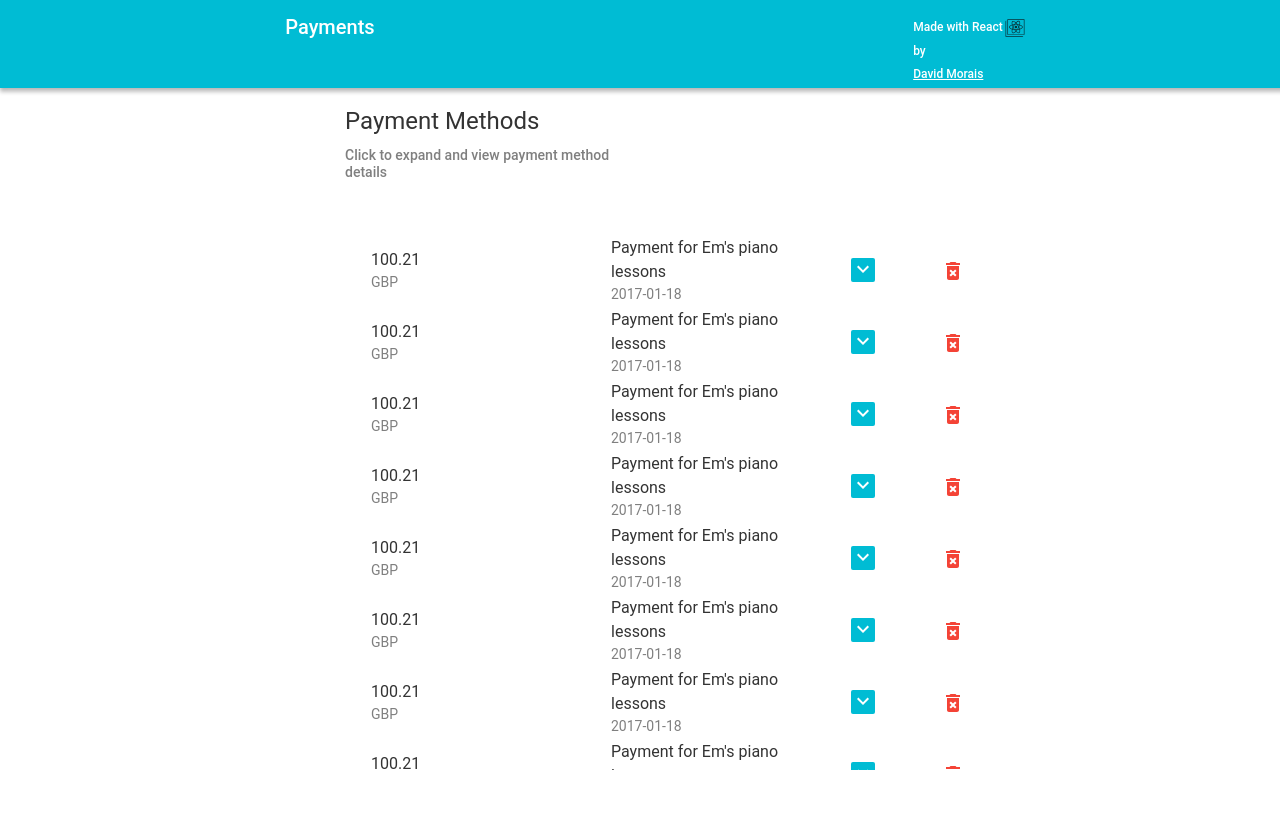
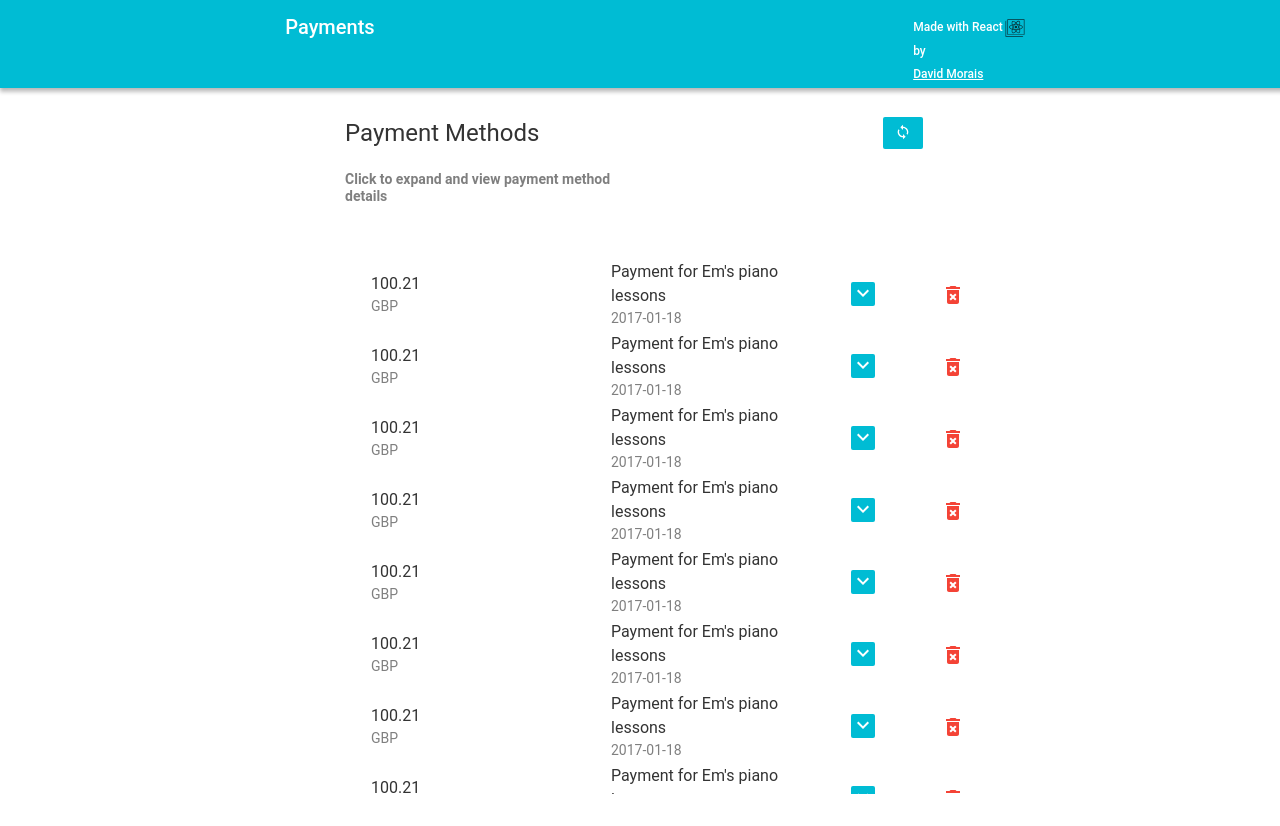
Before and after one commit to dmorais92/paymentMethodsPoc, a React app: page / in a window 1280 px wide. Shown: the top 826 px of the page. Before the commit the page ends 802 px from the top, so only its background shows below. Built offline with nearby package versions, Linux system fonts and the light colour scheme; no server answers.

Commit message:
Add a 'Sync' button to reset data from API

```diff
--- a/src/Components/Components.styled.js
+++ b/src/Components/Components.styled.js
@@ -12,6 +12,12 @@ const THEME = {
 	}
 };
 
+const rotateAnimation = `
+@keyframes spin {
+  0% { transform: rotate(0deg); }
+  100% { transform: rotate(360deg); }
+}`;
+
 const Page = styled.div`
 	width: 100%;
 	display: flex;
@@ -23,6 +29,7 @@ const Page = styled.div`
 `;
 
 const Layout = styled.div`
+	${rotateAnimation}
 	max-width: 600px;
 	width: 100%;
 	margin: 0px 20px;
@@ -38,9 +45,30 @@ const Layout = styled.div`
 		font-weight: normal;
 		font-size: 24px;
 		line-height: 32px;
+		display: flex;
+		justify-content: space-between;
+		align-items: center;
+		button {
+			margin: 12px;
+			padding: 6px;
+			height: 32px;
+			&.syncing {
+				svg {
+					animation: spin 0.5s ease-out infinite;
+				}
+			}
+			svg {
+				height: 16px;
+				width: 16px;
+				margin: 0px 6px;
+				> :first-child {
+					fill: ${THEME.colors.secondary};
+				}
+			}
+		}
 	}
 	h2 {
-		font-weight: 500;
+		ont-weight: 500;
 		font-size: 14px;
 		line-height: 17px;
 		max-width: 50%;
--- a/src/Components/PaymentMethods.jsx
+++ b/src/Components/PaymentMethods.jsx
@@ -2,13 +2,14 @@ import React, { useEffect } from 'react';
 import PropTypes from 'prop-types';
 import { connect } from 'react-redux';
 import { paymentMethodsActions } from '../Store/actions';
+import { ReactComponent as SyncIcon } from './Icons/SyncIcon.svg';
 import api from '../api';
 import StyledComponents from './Components.styled';
 import mockData from '../dev.json';
 import unNest from '../Utils/unNest';
 import PaymentMethodItem from './PaymentMethodItem';
 
-const { Page, List, Layout } = StyledComponents;
+const { Page, List, Layout, Button } = StyledComponents;
 
 //========================================================================================
 /*                                                                                      *
@@ -34,7 +35,15 @@ const Payments = props => {
 	return (
 		<Page>
 			<Layout>
-				<h1>Payment Methods</h1>
+				<h1>
+					Payment Methods
+					<Button
+						className={(isFetchingPayments && 'syncing') || ''}
+						onClick={() => getPaymentMethods()}
+					>
+						<SyncIcon />
+					</Button>
+				</h1>
 				<h2>Click to expand and view payment method details</h2>
 				<List>
 					{paymentMethods.map((pm, i) => {
```
Also changed, not shown: src/Components/Icons/SyncIcon.svg (added).
